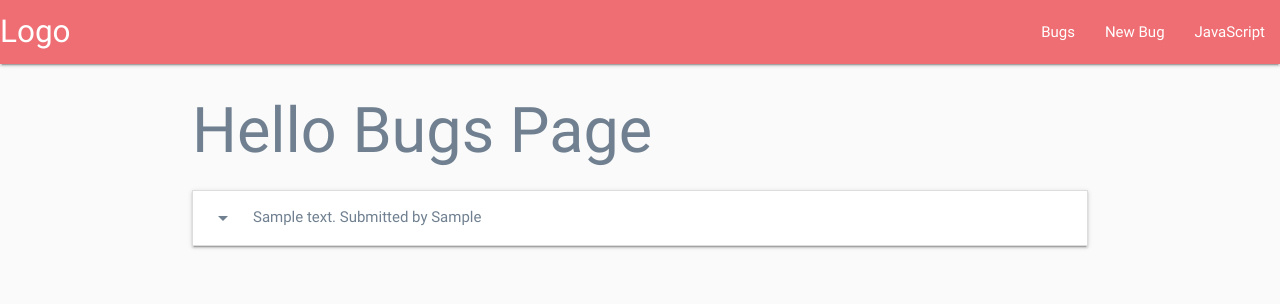
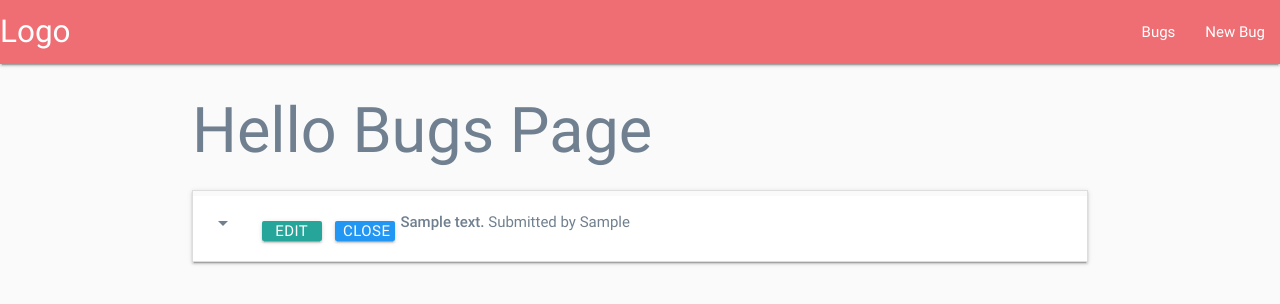
Before and after one commit to geminerald/bugzap, a Flask app: page / in a window 1280 px wide. Shown: the top 304 px of the page. Run offline with Flask 2, Linux system fonts and the light colour scheme; a database or web service that is not in the repository returns one stand-in record (values such as "Sample title"); some libraries are stand-ins or nearby versions.

Commit message:
added buttons and styles to bugs page

```diff
--- a/static/css/style.css
+++ b/static/css/style.css
@@ -2,3 +2,20 @@ body{
     background-color: #fafafa;
     color: slategrey;
 }
+
+.btn-small{
+    height: 20px;
+    width: 60px;
+    line-height:20px;
+    margin:5px 5px;
+    padding: 0 0.5em;
+}
+
+.bug-header{
+    margin-top: 5px;
+
+}
+
+.bug-summary-info{
+    text-align: right;
+}
--- a/templates/base.html
+++ b/templates/base.html
@@ -21,7 +21,6 @@
                 <ul id="nav-mobile" class="right hide-on-med-and-down">
                     <li><a href="{{url_for('get_bugs')}}">Bugs</a></li>
                     <li><a href="{{url_for('new_bug')}}">New Bug</a></li>
-        <li><a href="collapsible.html">JavaScript</a></li>
                 </ul>
             </div>
         </nav>
--- a/templates/bugs.html
+++ b/templates/bugs.html
@@ -4,7 +4,16 @@
 <ul class="collapsible">
     {% for bug in bugs %}
         <li>
-            <div class="collapsible-header"><i class="material-icons">arrow_drop_down</i>{{bug.bug_summary}}  Submitted by {{bug.bug_user}} </div>
+            <div class="collapsible-header bug-header">
+                <div class="col s3">
+                    <i class="material-icons">arrow_drop_down</i>
+                    <a class="waves-effect waves-light btn btn-small"><i class="material-icons right"></i>Edit</a>
+                    <a class="waves-effect waves-light btn btn-small blue"><i class="material-icons right"></i>Close</a>
+                </div>
+                <div class="col s9 bug-summary-info">
+                    <strong>{{bug.bug_summary}}</strong>  Submitted by {{bug.bug_user}}
+                </div>
+            </div>
             <div class="collapsible-body"><span>{{bug.bug_description}}</span>
                 <div class="collapsible-footer"><span>{{bug.bug_category}}</span></div>
             </div>
```
Lines whose indentation alone changed are shown as unchanged.
